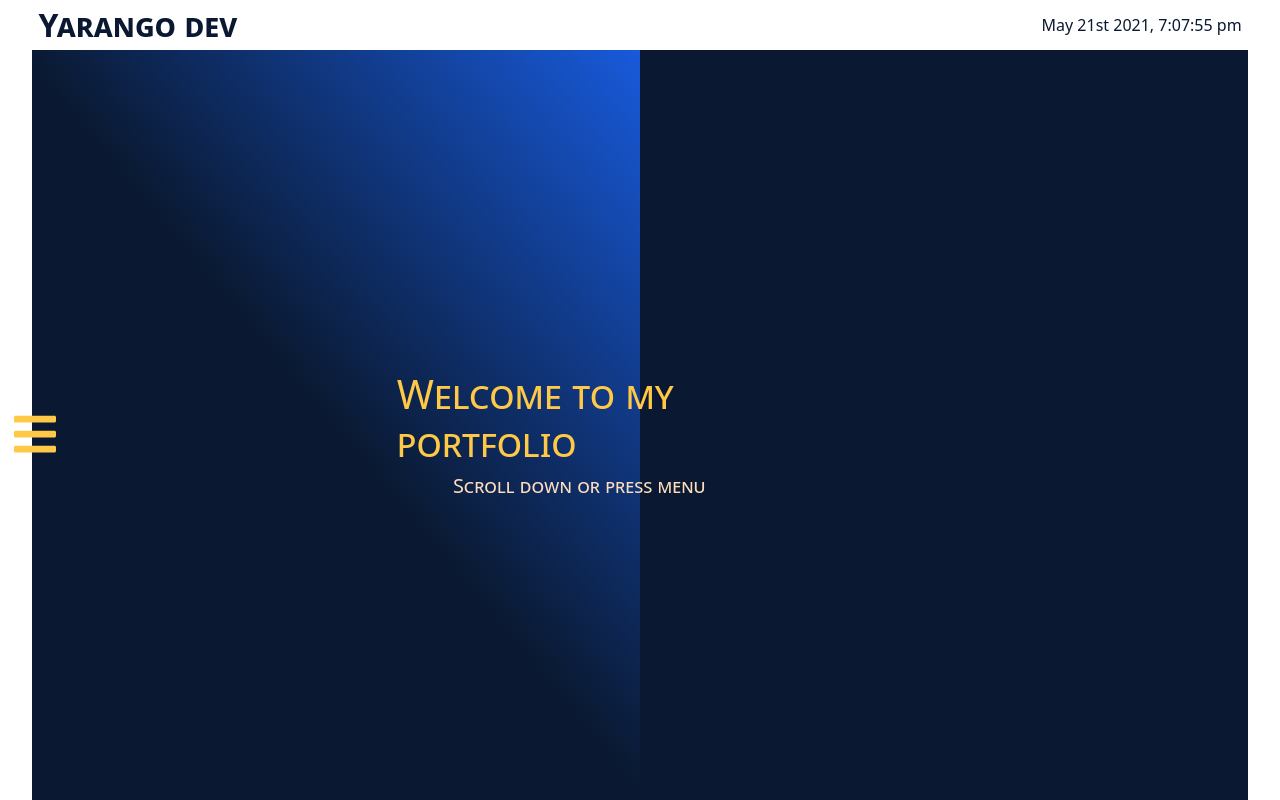
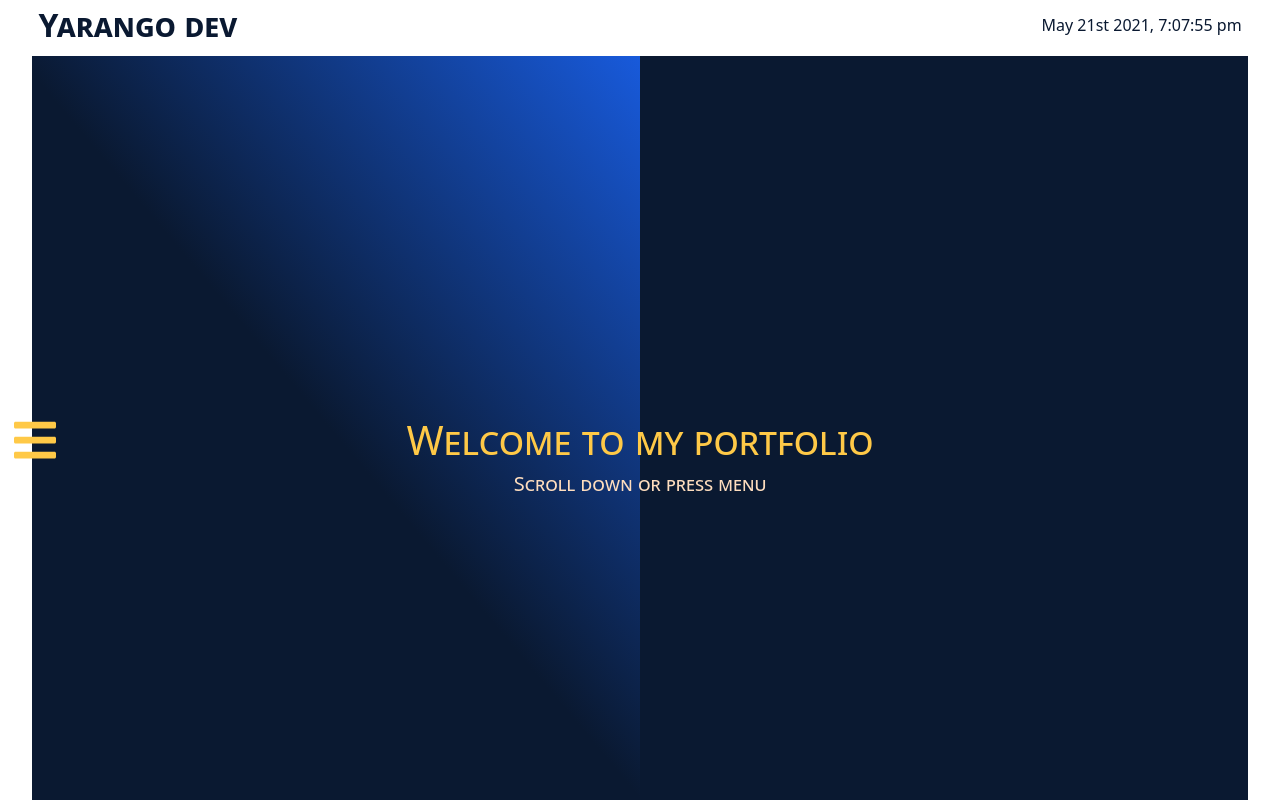
Before and after one commit to yarango582/Portfolio-YarangoDev.v2, a React (Create React App) app: page / in a window 1280 px wide. Shown: the top 800 px of the page. Built offline with nearby package versions, Linux system fonts and the light colour scheme.

Commit message:
mejoras en centrado de aplicacion

```diff
--- a/src/components/Home/Home.css
+++ b/src/components/Home/Home.css
@@ -7,6 +7,7 @@
     background: var(--colorPrimary);
     width: 95%;
     margin-left: 2.5%;
+    margin-top: 0.5%;
     height: 100vh;
 }
 
@@ -85,10 +86,10 @@
 
 .banner-out-text {
     position: absolute;
-    right: 40%;
-    top: 40vh;
-    z-index: 1;
-    margin-left: 30%;
+    left: 10%;
+    right: 10%;
+    top: 45%;
+    bottom: 45%;
     font-variant: small-caps;
     font-weight: bolder;
     z-index: 2;
--- a/src/components/Home/Home.jsx
+++ b/src/components/Home/Home.jsx
@@ -53,7 +53,7 @@ const Home = ({scroll, containerTarget, bannerOutText}) => {
                 <Presentation/>
                 {/* Mensaje principal */}
                 <div className='banner-out-text' id='banner-out-text'>
-                    <h1 className='banner-out-text__title'>
+                    <h1 className='banner-out-text__title text-center'>
                         Welcome to my portfolio
                     </h1>
                     <h5 className='banner-out-text__subtitle text-center'>
```
